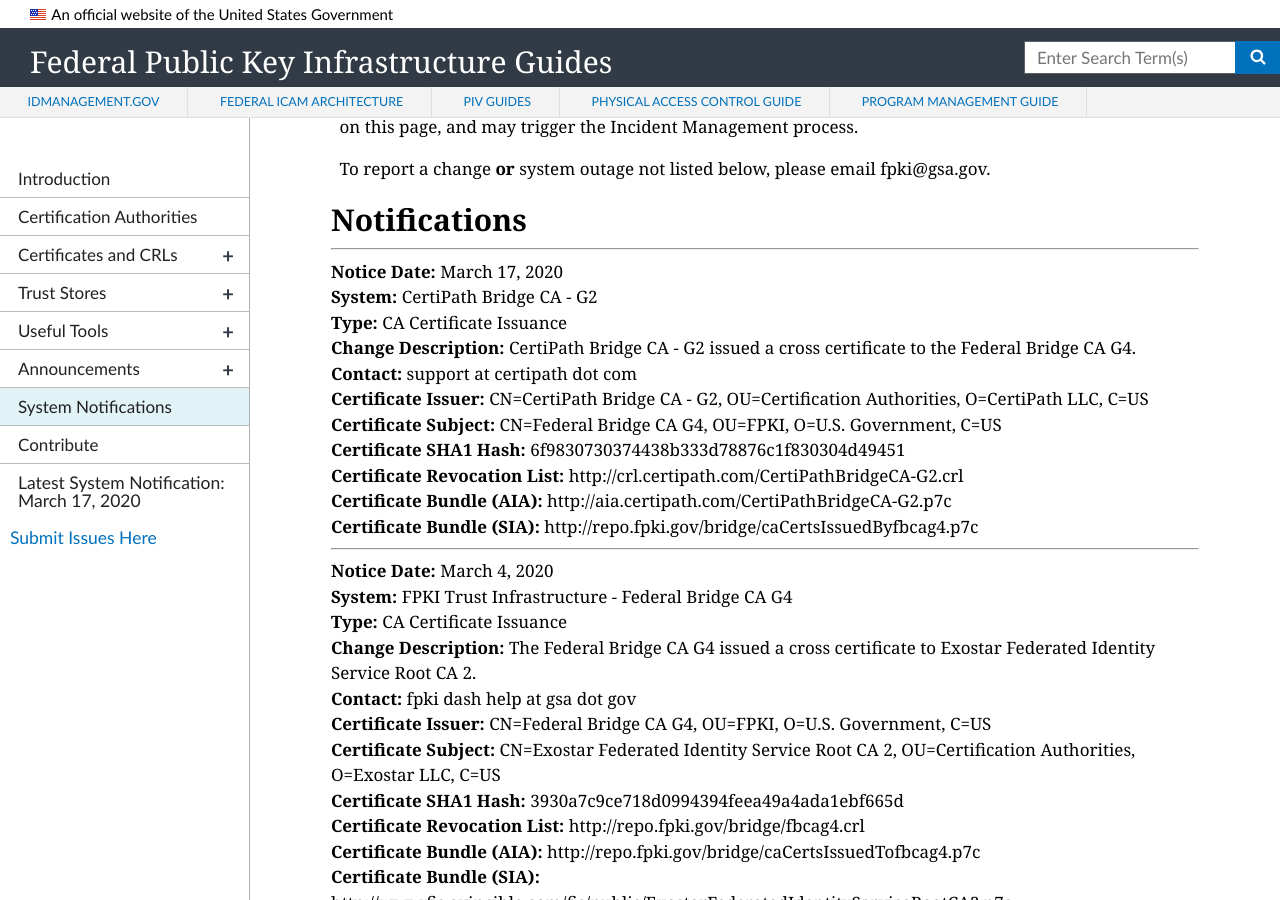
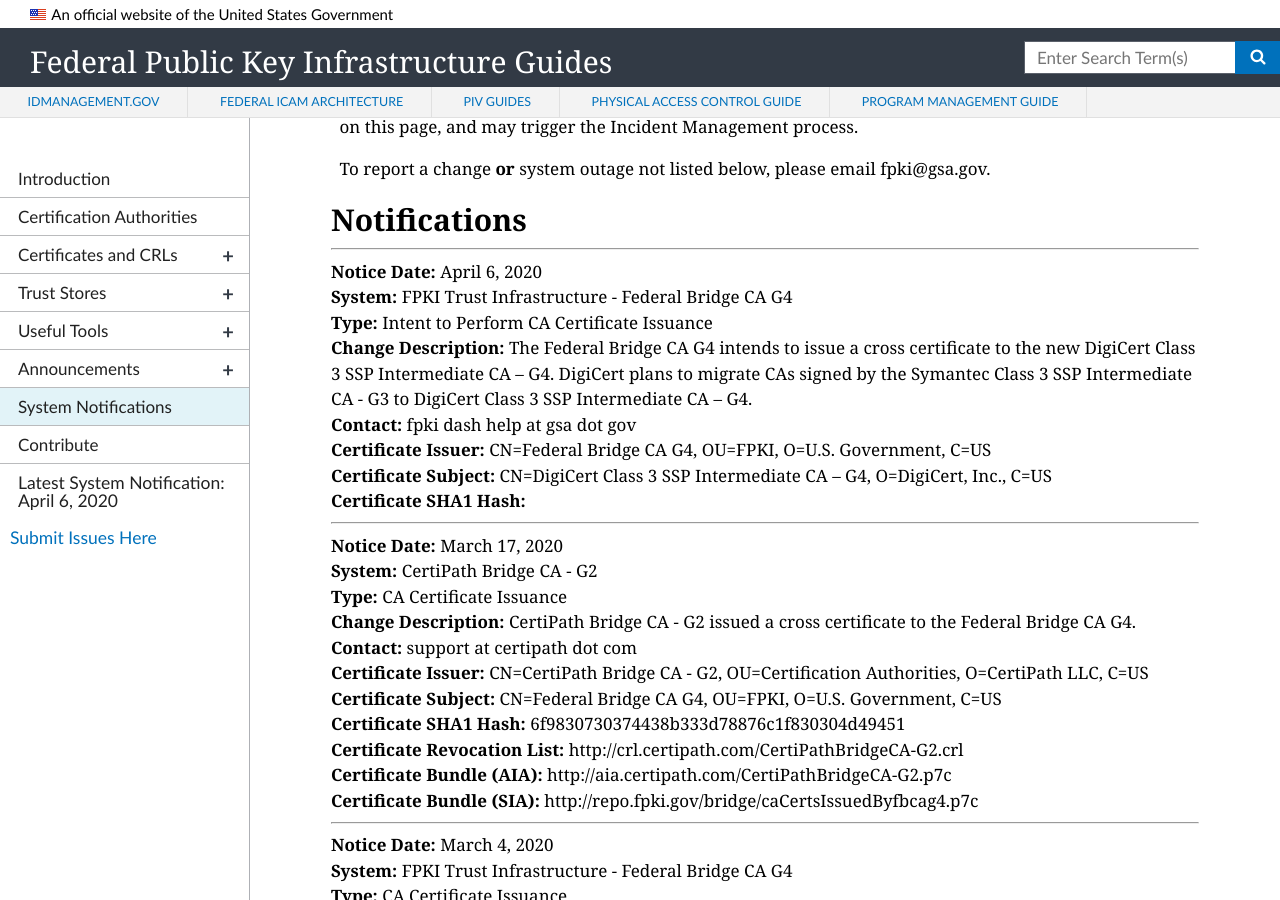
Before and after one commit to GSA/fpki-guides, a Jekyll site: the page built from pages/fpki_notifications.md, in a window 1280 px wide and 900 px high, scrolled down 672 px. Built offline with Jekyll 4.4.1, drawn with Linux system fonts in a browser that asks for light colours; nearby versions of some CDN libraries.

Commit message:
Update notifications.yml
Add _intent to issue_ notification. (#663).

```diff
--- a/_data/notifications.yml
+++ b/_data/notifications.yml
@@ -2284,6 +2284,19 @@
   sia_uri: http://repo.fpki.gov/bridge/caCertsIssuedByfbcag4.p7c
   ocsp_uri:
 
+- notice_date: April 6, 2020
+  change_type: Intent to Perform CA Certificate Issuance
+  system: FPKI Trust Infrastructure - Federal Bridge CA G4
+  change_description: The Federal Bridge CA G4 intends to issue a cross certificate to the new DigiCert Class 3 SSP Intermediate CA – G4. DigiCert plans to migrate CAs signed by the Symantec Class 3 SSP Intermediate CA - G3 to DigiCert Class 3 SSP Intermediate CA – G4.
+  contact: fpki dash help at gsa dot gov
+  ca_certificate_hash:
+  ca_certificate_issuer: CN=Federal Bridge CA G4, OU=FPKI, O=U.S. Government, C=US
+  ca_certificate_subject: CN=DigiCert Class 3 SSP Intermediate CA – G4, O=DigiCert, Inc., C=US
+  cdp_uri:
+  aia_uri:
+  sia_uri:
+  ocsp_uri:
+
 #- notice_date:
 #  change_type: CA Certificate Issuance
 #  start_datetime:
```
